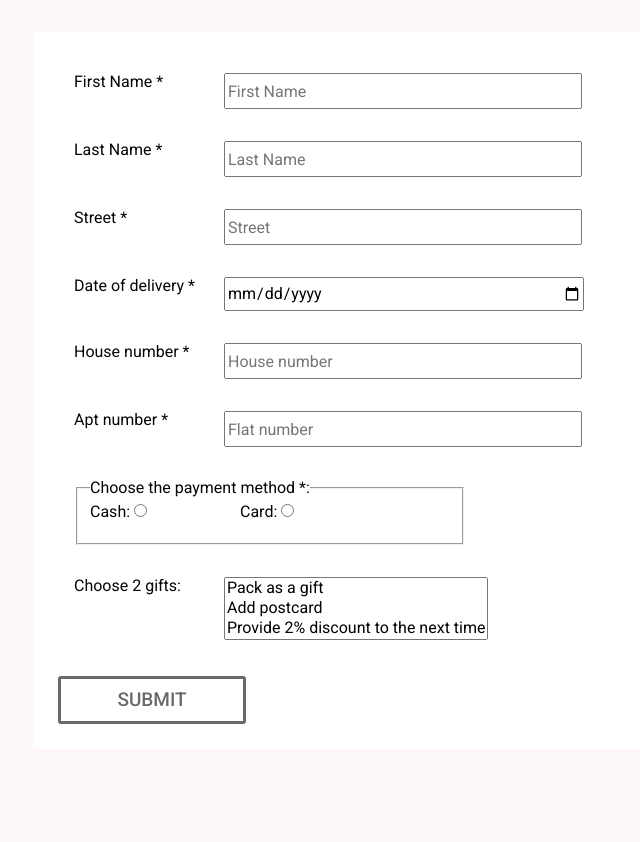
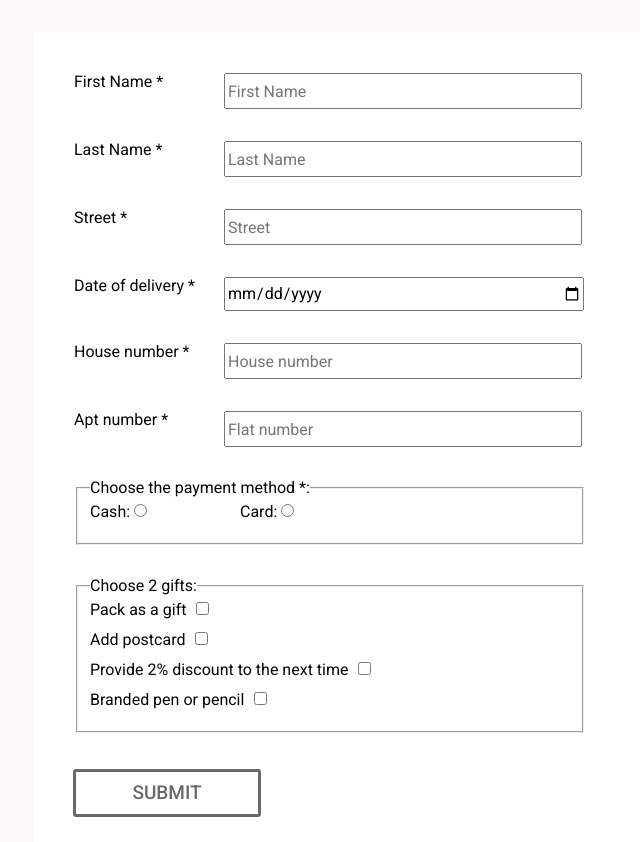
Before and after one commit to va259/book-shop, a plain HTML site: page form.html in a window 1280 px wide. Shown: the part 133-975 px from the top of the page, without its empty margins (207-847 px from the left). Before the commit the page ends 882 px from the top, so only its background shows below. Drawn offline with Linux system fonts and the light colour scheme.

Commit message:
feat: gift options validation and confirmation

```diff
--- a/assets/style.css
+++ b/assets/style.css
@@ -284,6 +284,9 @@ form {
   height: 30px;
 }
 
+.chk label {
+  width: 330px;
+}
 
 .form-box input{
   /* width: 400px; */
@@ -305,6 +308,12 @@ input[type=radio] {
   /* width: 100px; */
 }
 
+input[type=checkbox] {
+  /* margin: 2px 0 0 6px; */
+  margin-left: 6px;
+  margin-top: 1px;
+}
+
 form p {
   margin-top: 20px;
 }
@@ -314,7 +323,8 @@ form p {
 }
 
 .btn_form {
-  margin-top: 20px;
+  margin: 20px 0 0 15px;
+  /* margin-top: 20px; */
 }
 
 .btn_form_disabled {
@@ -333,7 +343,7 @@ form p {
 }
 
 fieldset {
-  width: 360px;
+  width: 480px;
 }
 
 .error::after{
--- a/form-handler.js
+++ b/form-handler.js
@@ -9,6 +9,7 @@ const deliveryDate = document.getElementById('datePicker');
 const housenumber = document.getElementById('housenumber');
 const flatnumber = document.getElementById('flatnumber');
 const radio = document.querySelector('input[type=radio]');
+const checkboxes = Array.from(document.querySelectorAll('input[type=checkbox]'));
 
 const init = () => {
   const submit = document.querySelector('.btn_form');
@@ -21,7 +22,8 @@ const init = () => {
   form.addEventListener('blur', blurHandler, true)
 }
 
-let fails = ['firstname', 'lastname', 'street', 'datePicker', 'housenumber', 'flatnumber', 'radio'];
+let fails = ['firstname', 'lastname', 'street', 'datePicker',
+            'housenumber', 'flatnumber', 'radio'];
 
 const submitHandler = event => {
   event.preventDefault();
@@ -37,6 +39,7 @@ const submitHandler = event => {
     <p>House #: ${housenumber.value}</p>
     <p>Apt #: ${flatnumber.value}</p>
     <p>Payment: ${radio.value}</p>
+    <p>Gifts: ${checkboxes.filter(el => el.checked).map(el => el.value)}</p>
   `
 }
 
@@ -121,11 +124,21 @@ const blurHandler = event => {
 
   if (target.type === 'radio') {
     const checked = document.querySelector('input[type=radio]:checked');
-    console.log('checked', checked)
     if (checked === null) {
       addErrorClass(target);
     } else {
       removeErrorClass(target);
+      fails = fails.filter(el => el != target.type);
+    }
+  }
+
+  if (target.type === 'checkbox') {
+    const checked = document.querySelectorAll('input[type=checkbox]:checked');
+    if (checked.length > 2) {
+      addErrorClass(target.closest('fieldset'));
+      if (!fails.includes(target.type)) fails.push(target.type);
+    } else {
+      removeErrorClass(target.closest('fieldset'));
       fails = fails.filter(el => el != target.type);
     }
   }
@@ -143,18 +156,4 @@ const datePicker = document.getElementById("datePicker");
 const tomorrow = new Date(Date.now() + (3600 * 1000 * 24)).toISOString().split("T")[0];
 datePicker.setAttribute('min', tomorrow);
 
-// const select = document.getElementById('gift');
-// const maxOptions = 2;
-// let optionCount = 0;
-// for (let i = 0; i < select.length; i++) {
-//   if (select[i].selected) {
-//     optionCount++;
-//     if (optionCount > maxOptions) {
-//       alert("validation failed, not submitting")
-//       return false;
-//     }
-//   }
-// }
-// return true;
-
 document.addEventListener('DOMContentLoaded', init)
--- a/form.html
+++ b/form.html
@@ -51,14 +51,22 @@
                             </label>
                         </fieldset>
                     </div>
-                    <div class="form_box" data-errormsg="">
-                        <label for="gift">Choose 2 gifts:</label>
-                        <select name="gift" id="gift" size="3" multiple>
-                            <option value="0">Pack as a gift</option>
-                            <option value="1">Add postcard</option>
-                            <option value="2">Provide 2% discount to the next time</option>
-                            <option value="3">Branded pen or pencil</option>
-                        </select>
+                    <div class="form_box chk" data-errormsg="">
+                        <fieldset>
+                            <legend>Choose 2 gifts:</legend>
+                            <label for="gift1">Pack as a gift
+                                <input type="checkbox" id="gift1" name="gift" value="pack as a gift">
+                            </label>
+                            <label for="gift2">Add postcard
+                                <input type="checkbox" id="gift2" name="gift" value="add postcard">
+                            </label>
+                            <label for="gift3">Provide 2% discount to the next time
+                                <input type="checkbox" id="gift3" name="gift" value="provide 2% discount to the next time">
+                            </label>
+                            <label for="gift4">Branded pen or pencil
+                                <input type="checkbox" id="gift4" name="gift" value="branded pen or pencil">
+                            </label>
+                        </fieldset>
                     </div>
                     <input type="submit" id="btn-submit" class="btn btn_form">
                 </form>
```
Also changed, not shown: 1 other file.
